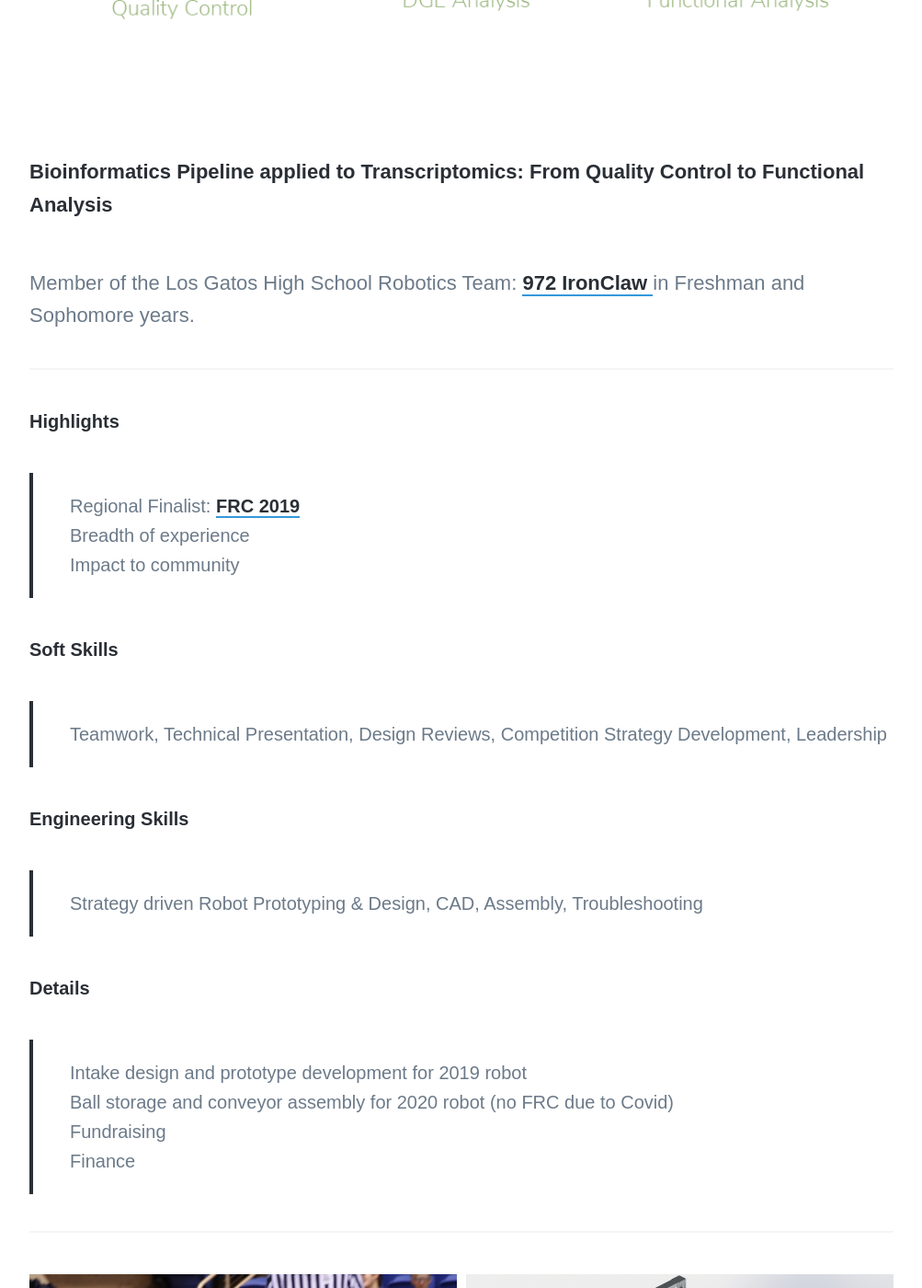
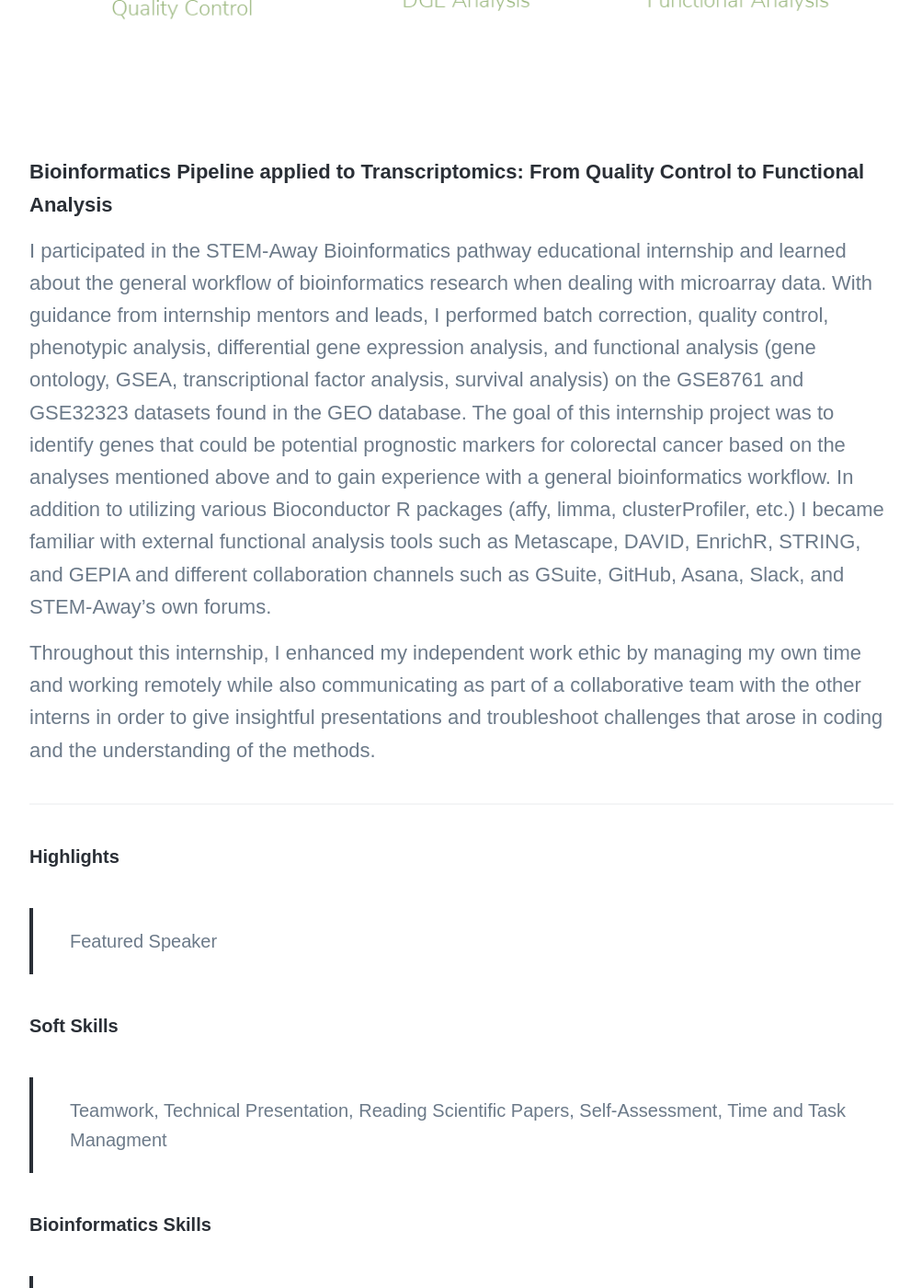
Before and after one commit to disha-22/disha-22.github.io, a Jekyll site: the page built from _projects/bioinformatics.md, in a window 1280 px wide and 1400 px high, scrolled down 975 px. Shown: the whole window at 92% size, without its empty margins (138-1141 px from the left). Built offline with Jekyll 4.4.1, drawn with Linux system fonts in a browser that asks for light colours; nearby versions of some CDN libraries; some web fonts are replaced; some of the changed text lies outside the part shown.

Commit message:
Update bioinformatics.md

```diff
--- a/_projects/bioinformatics.md
+++ b/_projects/bioinformatics.md
@@ -10,20 +10,25 @@ featured_image: '/images/demo/bioinformatics.png'
 
 <h4>Bioinformatics Pipeline applied to Transcriptomics: From Quality Control to Functional Analysis</h4>
 
-<br>
-Member of the Los Gatos High School Robotics Team: <a href ="http://ironclaw972.org/"> 972 IronClaw </a> in Freshman and Sophomore years.
+I participated in the STEM-Away Bioinformatics pathway educational internship and learned about the general workflow of bioinformatics research when dealing with microarray data. With guidance from internship mentors and leads, I performed batch correction, quality control, phenotypic analysis, differential gene expression analysis, and functional analysis (gene ontology, GSEA, transcriptional factor analysis, survival analysis) on the GSE8761 and GSE32323 datasets found in the GEO database. The goal of this internship project was to identify genes that could be potential prognostic markers for colorectal cancer based on the analyses mentioned above and to gain experience with a general bioinformatics workflow. In addition to utilizing various Bioconductor R packages (affy, limma, clusterProfiler, etc.) I became familiar with external functional analysis tools such as Metascape, DAVID, EnrichR, STRING, and GEPIA and different collaboration channels such as GSuite, GitHub, Asana, Slack, and STEM-Away’s own forums.
+
+Throughout this internship, I enhanced my independent work ethic by managing my own time and working remotely while also communicating as part of a collaborative team with the other interns in order to give insightful presentations and troubleshoot challenges that arose in coding and the understanding of the methods.
+
 
 <hr>
 
 <h6> Highlights </h6>
-> Regional Finalist: <a href="https://frc-events.firstinspires.org/team/972"> FRC 2019 </a> <br> Breadth of experience <br> Impact to community
+> Featured Speaker
 
 <h6> Soft Skills </h6>
-> Teamwork, Technical Presentation, Design Reviews, Competition Strategy Development, Leadership
+> Teamwork, Technical Presentation, Reading Scientific Papers, Self-Assessment, Time and Task Managment
 
-<h6> Engineering Skills </h6>
-> Strategy driven Robot Prototyping & Design, CAD, Assembly, Troubleshooting
+<h6> Bioinformatics Skills </h6>
+> Bioconductor R Packages, GEO Database, Quality Control (RLE boxplots, NUSE boxplots), Data visualization (PCA, Heatmaps, Volcano plots),
+DGE Analysis (Annotation, Gene filtering, Limma Analysis, Volcano plots), Functional Analysis (GO, KEGG, STRING database)
 
+<h6> Industry Tools </h6>
+> GitHub, R Studio, Asana, G Suite
 
 <h6> Details </h6>
 > Intake design and prototype development for 2019 robot <br> Ball storage and conveyor assembly for 2020 robot (no FRC due to Covid) <br> Fundraising <br> Finance
@@ -40,6 +45,3 @@ Member of the Los Gatos High School Robotics Team: <a href ="http://ironclaw972.
 
 
 ---
-
-
-<iframe width="560" height="315" src="https://www.youtube.com/embed/pdRBp6AnNCw" frameborder="0" allow="accelerometer; autoplay; clipboard-write; encrypted-media; gyroscope; picture-in-picture" allowfullscreen></iframe>
```
